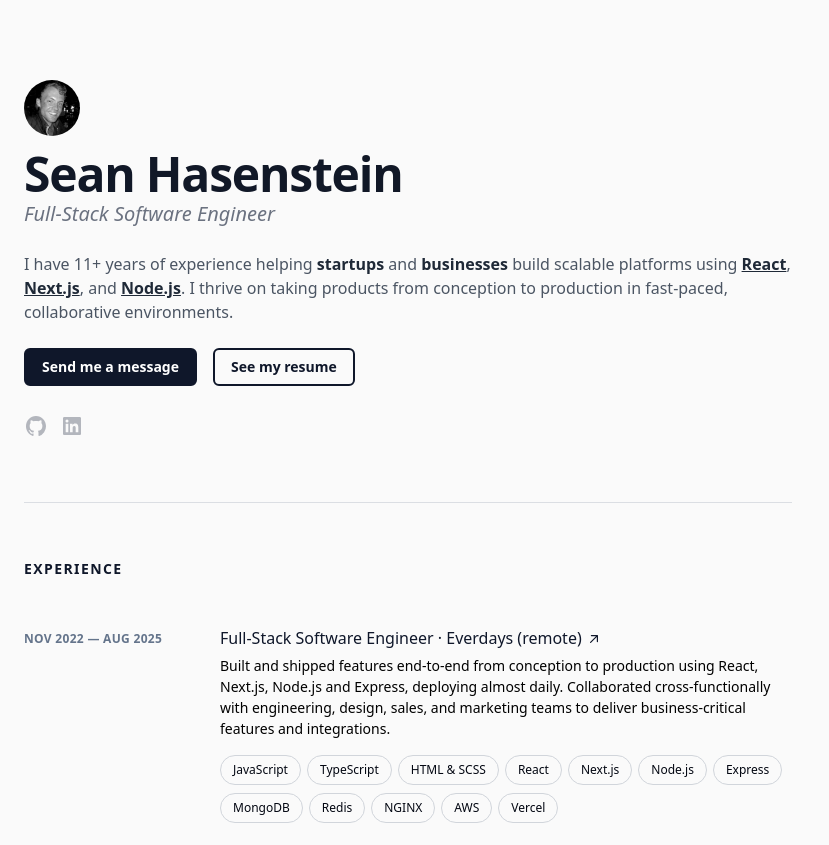
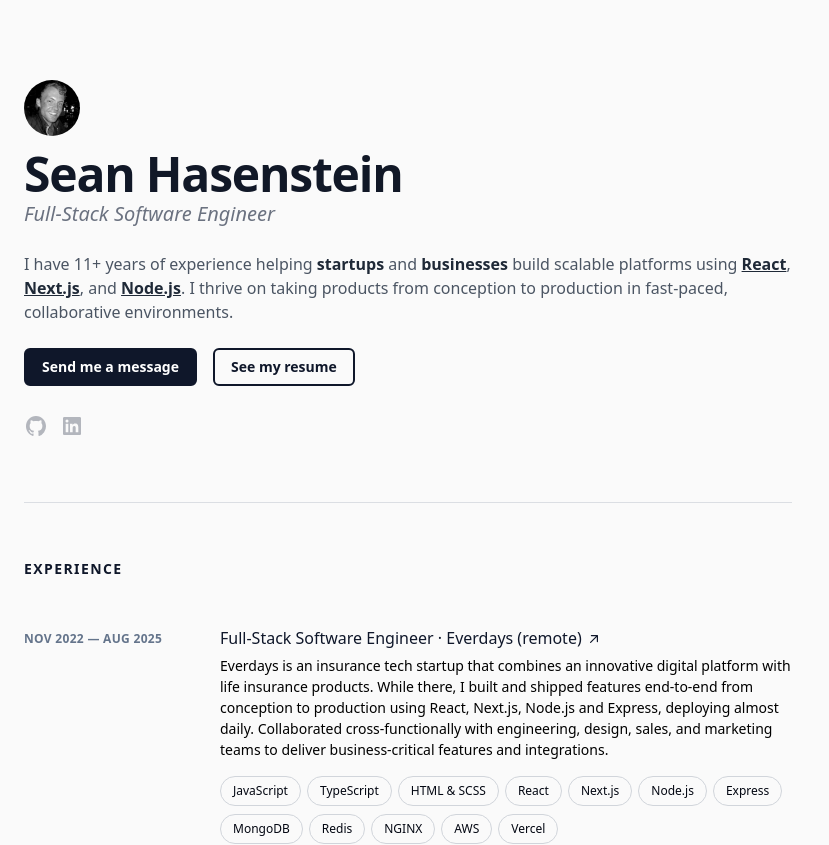
Before and after one commit to seanhasenstein/seanhasenstein.com, a Next.js app: page / in a window 1280 px wide. Shown: the top 845 px of the page, without its empty margins (0-829 px from the left). Built offline with nearby package versions, Linux system fonts and the light colour scheme.

Commit message:
update everdays copy

```diff
--- a/pages/index.tsx
+++ b/pages/index.tsx
@@ -130,7 +130,7 @@ export default function Home() {
           title="Full-Stack Software Engineer"
           company="Everdays (remote)"
           companyUrl="https://everdays.com/"
-          description="Built and shipped features end-to-end from conception to production
+          description="Everdays is an insurance tech startup that combines an innovative digital platform with life insurance products. While there, I built and shipped features end-to-end from conception to production
           using React, Next.js, Node.js and Express, deploying almost daily.
           Collaborated cross-functionally with engineering, design, sales, and
           marketing teams to deliver business-critical features and
```
